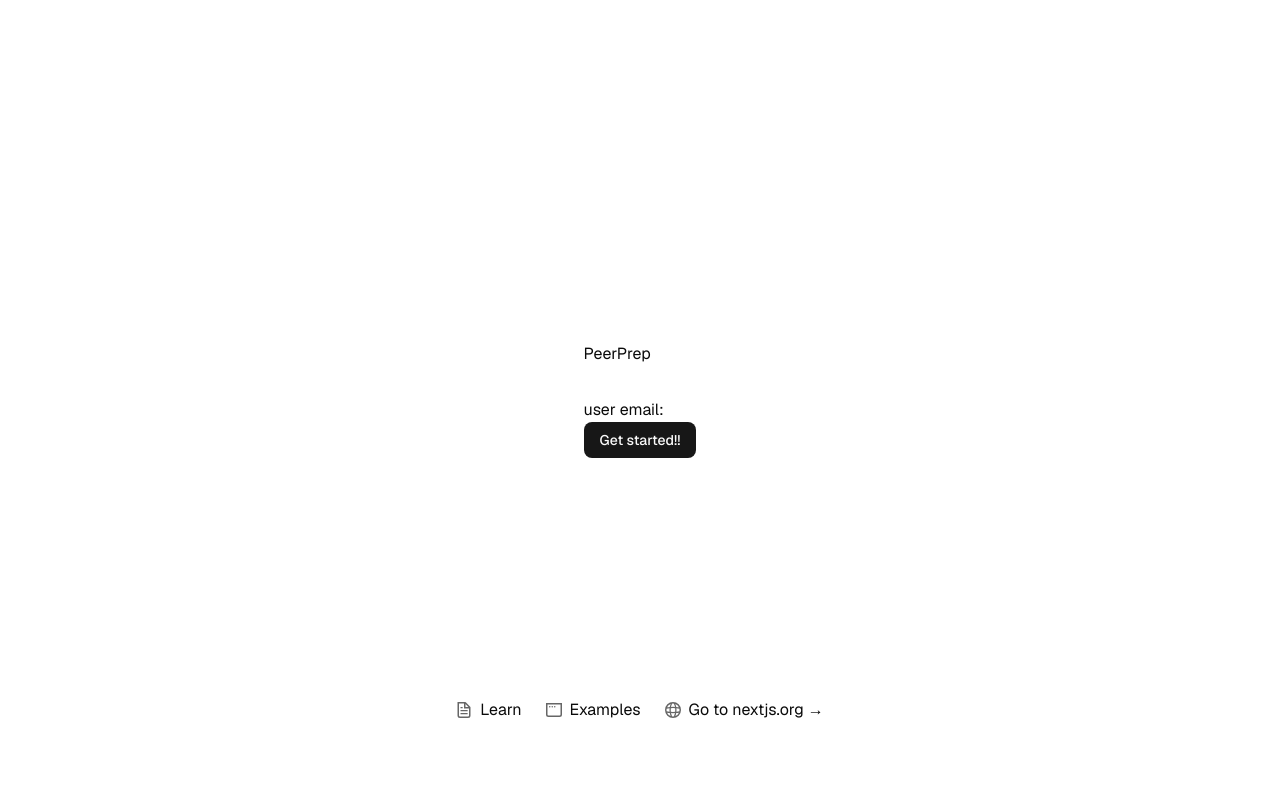
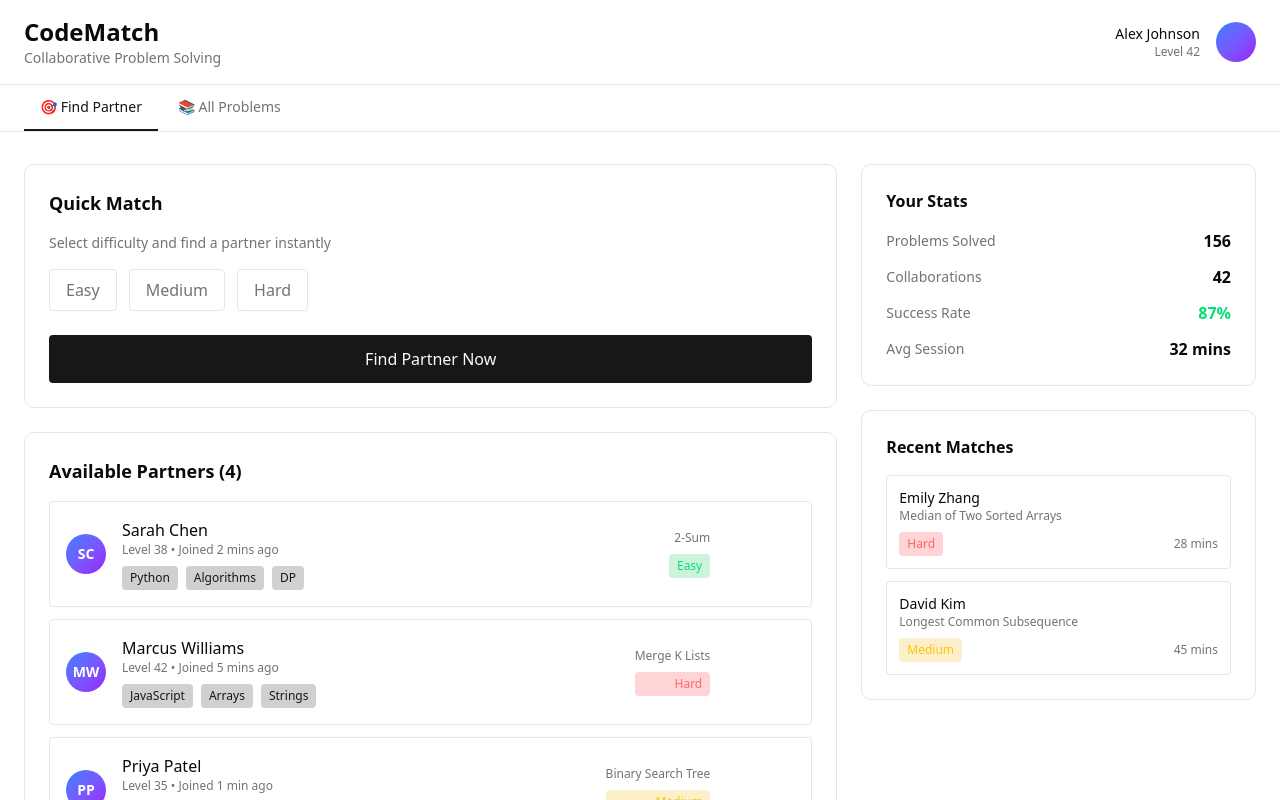
Before and after one commit to JumpyJay/PeerPrep, a Next.js app: page / in a window 1280 px wide. Shown: the top 800 px of the page. Built offline with nearby package versions, Linux system fonts and the light colour scheme.

Commit message:
Create a simple home UI

```diff
--- a/package.json
+++ b/package.json
@@ -16,6 +16,7 @@
     "@radix-ui/react-dialog": "^1.1.15",
     "@radix-ui/react-slot": "^1.2.3",
     "@radix-ui/react-tabs": "^1.1.13",
+    "@radix-ui/react-toggle": "^1.1.10",
     "bcrypt": "^6.0.0",
     "class-variance-authority": "^0.7.1",
     "clsx": "^2.1.1",
--- a/src/app/page.tsx
+++ b/src/app/page.tsx
@@ -1,9 +1,9 @@
 "use client";
 
-import { Button } from "@/components/ui/button";
 import { decodeJwtPayload } from "@/lib/decodeJWT";
-import Image from "next/image";
 import { useEffect, useState } from "react";
+import { MatchmakingTab } from "@/components/matchMakingTab";
+import QuestionTab from "@/components/questionTab";
 
 export default function Home() {
   const [userEmail, setUserEmail] = useState<string>("");
@@ -17,65 +17,64 @@ export default function Home() {
       console.log("expiration date: " + payload.exp);
     }
   });
+  const [activeTab, setActiveTab] = useState<"matchmaking" | "problems">(
+    "matchmaking"
+  );
 
   return (
-    <div className="font-sans grid grid-rows-[20px_1fr_20px] items-center justify-items-center min-h-screen p-8 pb-20 gap-16 sm:p-20">
-      <main className="flex flex-col gap-[32px] row-start-2 items-center sm:items-start">
-        <h1>PeerPrep</h1>
-        <div>
-          <p> user email: {userEmail}</p>
-          <div className="flex gap-4 items-center flex-col sm:flex-row">
-            <Button>Get started!!</Button>
+    <div className="min-h-screen bg-background">
+      {/* Header */}
+      <header className="border-b border-border bg-card">
+        <div className="mx-auto max-w-7xl px-6 py-4 flex items-center justify-between">
+          <div>
+            <h1 className="text-2xl font-bold text-foreground">CodeMatch</h1>
+            <p className="text-sm text-muted-foreground">
+              Collaborative Problem Solving
+            </p>
+          </div>
+          <div className="flex items-center gap-4">
+            <div className="text-right">
+              <p className="text-sm font-medium text-foreground">
+                Alex Johnson
+              </p>
+              <p className="text-xs text-muted-foreground">Level 42</p>
+            </div>
+            <div className="h-10 w-10 rounded-full bg-gradient-to-br from-blue-500 to-purple-600"></div>
           </div>
         </div>
-      </main>
-      <footer className="row-start-3 flex gap-[24px] flex-wrap items-center justify-center">
-        <a
-          className="flex items-center gap-2 hover:underline hover:underline-offset-4"
-          href="https://nextjs.org/learn?utm_source=create-next-app&utm_medium=appdir-template-tw&utm_campaign=create-next-app"
-          target="_blank"
-          rel="noopener noreferrer"
-        >
-          <Image
-            aria-hidden
-            src="/file.svg"
-            alt="File icon"
-            width={16}
-            height={16}
-          />
-          Learn
-        </a>
-        <a
-          className="flex items-center gap-2 hover:underline hover:underline-offset-4"
-          href="https://vercel.com/templates?framework=next.js&utm_source=create-next-app&utm_medium=appdir-template-tw&utm_campaign=create-next-app"
-          target="_blank"
-          rel="noopener noreferrer"
-        >
-          <Image
-            aria-hidden
-            src="/window.svg"
-            alt="Window icon"
-            width={16}
-            height={16}
-          />
-          Examples
-        </a>
-        <a
-          className="flex items-center gap-2 hover:underline hover:underline-offset-4"
-          href="https://nextjs.org?utm_source=create-next-app&utm_medium=appdir-template-tw&utm_campaign=create-next-app"
-          target="_blank"
-          rel="noopener noreferrer"
-        >
-          <Image
-            aria-hidden
-            src="/globe.svg"
-            alt="Globe icon"
-            width={16}
-            height={16}
-          />
-          Go to nextjs.org →
-        </a>
-      </footer>
+      </header>
+
+      {/* Tab Navigation */}
+      <div className="border-b border-border bg-card/50">
+        <div className="mx-auto max-w-7xl px-6 flex gap-1">
+          <button
+            onClick={() => setActiveTab("matchmaking")}
+            className={`px-4 py-3 font-medium text-sm border-b-2 transition-colors ${
+              activeTab === "matchmaking"
+                ? "border-primary text-primary"
+                : "border-transparent text-muted-foreground hover:text-foreground"
+            }`}
+          >
+            🎯 Find Partner
+          </button>
+          <button
+            onClick={() => setActiveTab("problems")}
+            className={`px-4 py-3 font-medium text-sm border-b-2 transition-colors ${
+              activeTab === "problems"
+                ? "border-primary text-primary"
+                : "border-transparent text-muted-foreground hover:text-foreground"
+            }`}
+          >
+            📚 All Problems
+          </button>
+        </div>
+      </div>
+
+      {/* Tab Content */}
+      <div className="mx-auto max-w-7xl px-6 py-8">
+        {activeTab === "matchmaking" && <MatchmakingTab />}
+        {activeTab === "problems" && <QuestionTab />}
+      </div>
     </div>
   );
 }
--- /dev/null
+++ b/src/components/matchMakingTab.tsx
@@ -0,0 +1,239 @@
+"use client";
+
+import { useState } from "react";
+
+const partnersAvailable = [
+  {
+    id: 1,
+    name: "Sarah Chen",
+    level: 38,
+    skillTags: ["Python", "Algorithms", "DP"],
+    recentProblem: "2-Sum",
+    difficulty: "Easy",
+    joinedAt: "2 mins ago",
+    avatar: "SC",
+  },
+  {
+    id: 2,
+    name: "Marcus Williams",
+    level: 42,
+    skillTags: ["JavaScript", "Arrays", "Strings"],
+    recentProblem: "Merge K Lists",
+    difficulty: "Hard",
+    joinedAt: "5 mins ago",
+    avatar: "MW",
+  },
+  {
+    id: 3,
+    name: "Priya Patel",
+    level: 35,
+    skillTags: ["Java", "Trees", "Graphs"],
+    recentProblem: "Binary Search Tree",
+    difficulty: "Medium",
+    joinedAt: "1 min ago",
+    avatar: "PP",
+  },
+  {
+    id: 4,
+    name: "James Rodriguez",
+    level: 40,
+    skillTags: ["C++", "Optimization", "System Design"],
+    recentProblem: "Longest Substring",
+    difficulty: "Medium",
+    joinedAt: "3 mins ago",
+    avatar: "JR",
+  },
+];
+
+const recentMatches = [
+  {
+    id: 1,
+    partner: "Emily Zhang",
+    problem: "Median of Two Sorted Arrays",
+    solvedAt: "Today at 3:45 PM",
+    difficulty: "Hard",
+    duration: "28 mins",
+  },
+  {
+    id: 2,
+    partner: "David Kim",
+    problem: "Longest Common Subsequence",
+    solvedAt: "Yesterday at 7:20 PM",
+    difficulty: "Medium",
+    duration: "45 mins",
+  },
+];
+
+export function MatchmakingTab() {
+  const [selectedDifficulty, setSelectedDifficulty] = useState<string | null>(
+    null
+  );
+
+  const getDifficultyColor = (difficulty: string) => {
+    switch (difficulty) {
+      case "Easy":
+        return "bg-green-500/20 text-green-400";
+      case "Medium":
+        return "bg-yellow-500/20 text-yellow-400";
+      case "Hard":
+        return "bg-red-500/20 text-red-400";
+      default:
+        return "bg-gray-500/20 text-gray-400";
+    }
+  };
+
+  return (
+    <div className="grid grid-cols-1 lg:grid-cols-3 gap-6">
+      {/* Main Content */}
+      <div className="lg:col-span-2 space-y-6">
+        {/* Quick Match Section */}
+        <div className="bg-card border border-border rounded-lg p-6">
+          <h2 className="text-lg font-semibold text-foreground mb-4">
+            Quick Match
+          </h2>
+          <p className="text-sm text-muted-foreground mb-4">
+            Select difficulty and find a partner instantly
+          </p>
+          <div className="flex gap-3 flex-wrap mb-6">
+            {["Easy", "Medium", "Hard"].map((diff) => (
+              <button
+                key={diff}
+                onClick={() =>
+                  setSelectedDifficulty(
+                    selectedDifficulty === diff ? null : diff
+                  )
+                }
+                className={`px-4 py-2 rounded border transition-all ${
+                  selectedDifficulty === diff
+                    ? `${getDifficultyColor(diff)} border-current`
+                    : "border-border text-muted-foreground hover:text-foreground"
+                }`}
+              >
+                {diff}
+              </button>
+            ))}
+          </div>
+          <button className="w-full bg-primary text-primary-foreground font-medium py-3 rounded hover:opacity-90 transition-opacity">
+            Find Partner Now
+          </button>
+        </div>
+
+        {/* Available Partners */}
+        <div className="bg-card border border-border rounded-lg p-6">
+          <h2 className="text-lg font-semibold text-foreground mb-4">
+            Available Partners ({partnersAvailable.length})
+          </h2>
+          <div className="space-y-3">
+            {partnersAvailable.map((partner) => (
+              <div
+                key={partner.id}
+                className="flex items-center justify-between p-4 bg-card/50 border border-border rounded hover:border-primary/50 transition-colors group cursor-pointer"
+              >
+                <div className="flex items-center gap-4 flex-1">
+                  <div className="h-10 w-10 rounded-full bg-gradient-to-br from-blue-500 to-purple-600 flex items-center justify-center text-sm font-bold text-white">
+                    {partner.avatar}
+                  </div>
+                  <div className="flex-1">
+                    <p className="font-medium text-foreground">
+                      {partner.name}
+                    </p>
+                    <p className="text-xs text-muted-foreground">
+                      Level {partner.level} • Joined {partner.joinedAt}
+                    </p>
+                    <div className="flex gap-2 mt-2">
+                      {partner.skillTags.map((tag) => (
+                        <span
+                          key={tag}
+                          className="text-xs bg-primary/20 text-primary px-2 py-1 rounded"
+                        >
+                          {tag}
+                        </span>
+                      ))}
+                    </div>
+                  </div>
+                </div>
+                <div className="text-right space-y-2">
+                  <p className="text-xs text-muted-foreground">
+                    {partner.recentProblem}
+                  </p>
+                  <span
+                    className={`text-xs font-medium px-2 py-1 rounded block ${getDifficultyColor(
+                      partner.difficulty
+                    )}`}
+                  >
+                    {partner.difficulty}
+                  </span>
+                </div>
+                <button className="ml-4 px-4 py-2 bg-primary text-primary-foreground rounded font-medium text-sm opacity-0 group-hover:opacity-100 transition-opacity">
+                  Invite
+                </button>
+              </div>
+            ))}
+          </div>
+        </div>
+      </div>
+
+      {/* Sidebar */}
+      <div className="space-y-6">
+        {/* Stats Card */}
+        <div className="bg-card border border-border rounded-lg p-6">
+          <h3 className="font-semibold text-foreground mb-4">Your Stats</h3>
+          <div className="space-y-3">
+            <div className="flex justify-between items-center">
+              <span className="text-sm text-muted-foreground">
+                Problems Solved
+              </span>
+              <span className="font-bold text-foreground">156</span>
+            </div>
+            <div className="flex justify-between items-center">
+              <span className="text-sm text-muted-foreground">
+                Collaborations
+              </span>
+              <span className="font-bold text-foreground">42</span>
+            </div>
+            <div className="flex justify-between items-center">
+              <span className="text-sm text-muted-foreground">
+                Success Rate
+              </span>
+              <span className="font-bold text-green-400">87%</span>
+            </div>
+            <div className="flex justify-between items-center">
+              <span className="text-sm text-muted-foreground">Avg Session</span>
+              <span className="font-bold text-foreground">32 mins</span>
+            </div>
+          </div>
+        </div>
+
+        {/* Recent Matches */}
+        <div className="bg-card border border-border rounded-lg p-6">
+          <h3 className="font-semibold text-foreground mb-4">Recent Matches</h3>
+          <div className="space-y-3">
+            {recentMatches.map((match) => (
+              <div
+                key={match.id}
+                className="p-3 bg-card/50 border border-border rounded"
+              >
+                <p className="text-sm font-medium text-foreground">
+                  {match.partner}
+                </p>
+                <p className="text-xs text-muted-foreground">{match.problem}</p>
+                <div className="flex justify-between items-center mt-2">
+                  <span
+                    className={`text-xs font-medium px-2 py-1 rounded ${getDifficultyColor(
+                      match.difficulty
+                    )}`}
+                  >
+                    {match.difficulty}
+                  </span>
+                  <span className="text-xs text-muted-foreground">
+                    {match.duration}
+                  </span>
+                </div>
+              </div>
+            ))}
+          </div>
+        </div>
+      </div>
+    </div>
+  );
+}
--- /dev/null
+++ b/src/components/questionTab.tsx
@@ -0,0 +1,24 @@
+"use client";
+
+import { useState } from "react";
+import QuestionList from "@/app/question/components/questionList";
+import QuestionModal from "@/app/question/components/questionModal";
+import type { Question } from "@/modules/question/question.types";
+
+export default function QuestionTab() {
+  const [selectedQuestion, setSelectedQuestion] = useState<Question | null>(
+    null
+  );
+
+  return (
+    <main className="min-h-screen bg-background">
+      <QuestionList onSelectQuestion={setSelectedQuestion} />
+      {selectedQuestion && (
+        <QuestionModal
+          question={selectedQuestion}
+          onClose={() => setSelectedQuestion(null)}
+        />
+      )}
+    </main>
+  );
+}
```
Also changed, not shown: 1 other file (tests, documents, lock files or other folders). Lines whose indentation alone changed are shown as unchanged.
